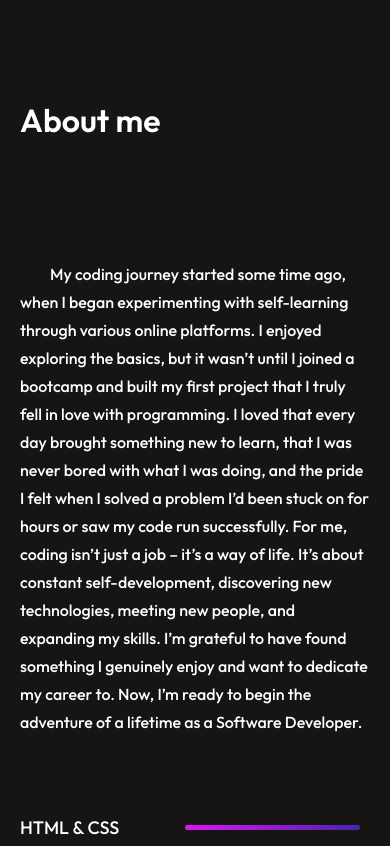
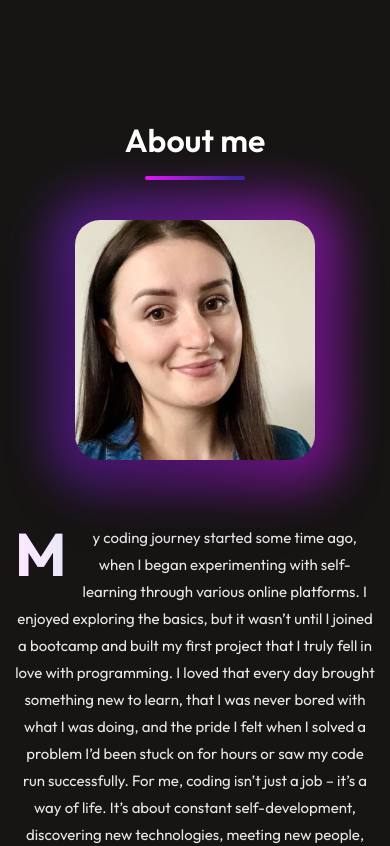
Before and after one commit to MarikaGanczarczyk/my-portfolio, a React (Vite) app in the folder portfolio-react/: page / in a window 390 px wide. Shown: the part 1100-1946 px from the top of the page. Built offline with nearby package versions, Linux system fonts and the light colour scheme.

Commit message:
About Me CSS added

```diff
--- a/portfolio-react/src/Components/About/About.css
+++ b/portfolio-react/src/Components/About/About.css
@@ -3,127 +3,229 @@
   flex-direction: column;
   align-items: center;
   justify-content: center;
-  gap: 80px;
-  margin: 80px 170px;
+  gap: 60px;
+  padding: 80px 20px;
 }
+
 .about-title {
-  position: relative;
+  text-align: center;
 }
+
 .about-title h1 {
-  padding: 0px 30px;
   font-size: 80px;
   font-weight: 600;
+  position: relative;
+  padding-bottom: 20px;
+}
+
+.about-title h1::after {
+  content: '';
+  position: absolute;
+  bottom: 0;
+  left: 50%;
+  transform: translateX(-50%);
+  width: 150px;
+  height: 4px;
+  background: linear-gradient(270deg, #4125a8 10%, #e516f8 100%);
+  border-radius: 2px;
 }
 
 .about-sections {
   display: flex;
-  gap: 80px;
+  gap: 60px;
+  max-width: 1300px;
+  width: 100%;
+  align-items: flex-start;
 }
+
+.about-left {
+  position: relative;
+}
+
+.about-left::before,
+.about-left::after {
+  content: '';
+  position: absolute;
+  border-radius: 35px;
+  filter: blur(25px);
+  z-index: -1;
+  transition: all 0.5s ease;
+}
+
+.about-left::before {
+  top: -15px;
+  left: -15px;
+  right: -15px;
+  bottom: -15px;
+  background: linear-gradient(135deg, #4125a8, #e516f8);
+  opacity: 0.6;
+}
+
+.about-left::after {
+  top: -25px;
+  left: -25px;
+  right: -25px;
+  bottom: -25px;
+  background: linear-gradient(225deg, #e516f8, #4125a8);
+  opacity: 0.3;
+}
+
+.about-left:hover::before,
+.about-left:hover::after {
+  filter: blur(35px);
+  opacity: 0.8;
+}
+
+.about-left img {
+  width: 450px;
+  height: auto;
+  object-fit: cover;
+  border-radius: 25px;
+  transition: all 0.5s ease;
+  position: relative;
+  z-index: 1;
+  box-shadow: 0 25px 70px rgba(0, 0, 0, 0.3);
+}
+
+.about-left img:hover {
+  transform: scale(1.03);
+}
+
 .about-right {
+  flex: 1;
   display: flex;
   flex-direction: column;
-  gap: 80px;
+  gap: 50px;
 }
-.about-para {
-  display: flex;
-  flex-direction: column;
-  gap: 80px;
-  font-size: 24px;
-  font-weight: 500;
-  line-height: 1.6;
-   text-indent: 30px;
+
+.about-para p {
+  font-size: 25px;
+  line-height: 1.8;
+  margin-bottom: 20px;
+  color: rgba(255, 255, 255, 0.9);
+}
+
+.about-para p::first-letter {
+  font-size: 60px;
+  font-weight: 700;
+  line-height: 1;
+  float: left;
+  margin-right: 8px;
+  background: linear-gradient(270deg, #4125a8 10%, #e516f8 100%);
+  background-clip: text;
+  -webkit-background-clip: text;
+  -webkit-text-fill-color: transparent;
+}
+
+.about-para p:last-child {
+  margin-bottom: 0;
 }
 .about-skills-2 {
   display: flex;
   flex-direction: column;
   gap: 20px;
+  width: 100%;
 }
+
 .about-skill {
   display: flex;
-  gap: 50px;
-  align-items: center;
-  transition: 0.3s;
+  flex-direction: column;
+  gap: 10px;
+  transition: all 0.3s ease;
 }
+
+.about-skill:hover {
+  transform: translateX(5px);
+}
+
 .about-skill p {
-  min-width: 150px;
-  font-size: 24px;
-  font-weight: 500;
+  font-size: 18px;
+  font-weight: 600;
+  margin: 0;
+  color: #fff;
+  letter-spacing: 0.5px;
 }
+
 .about-skill hr {
-  outline: none;
+  margin: 0;
   border: none;
-  width: 50%;
-  height: 8px;
-  border-radius: 50px;
-  background: linear-gradient(264deg, #4125a8 -5.09%, #e516f8 106.28%);
+  height: 10px;
+  background: linear-gradient(90deg, #4125a8 0%, #e516f8 100%);
+  border-radius: 20px;
+  transition: all 0.4s ease;
+  box-shadow: 0 4px 15px rgba(229, 22, 248, 0.3);
 }
-.about-skill:hover {
-  transform: scale(1.05);
-  transition: 0.3s;
+
+.about-skill:hover hr {
+  box-shadow: 0 6px 25px rgba(229, 22, 248, 0.5);
+  transform: scaleY(1.2);
 }
-@media (max-width: 768px) {
+
+/* Tablet */
+@media (max-width: 900px) {
   .about {
-    gap: 80px;
-    margin: 50px 70px;
-    align-items: start;
+    gap: 50px;
+    padding: 60px 20px;
   }
+
   .about-title h1 {
-    font-size: 50px;
-    padding: 0;
+    font-size: 48px;
   }
-  .about-sections{
+
+  .about-sections {
     flex-direction: column;
+    align-items: center;
+    gap: 40px;
   }
-  .about-left{
-    display: none;
+
+  .about-left img {
+    width: 320px;
   }
-  .about-para{
-    font-size: 18px;
-    line-height: 32px;
+
+  .about-right {
+    width: 100%;
   }
-  .about-skill{
-    gap: 20px;
-    align-items: center;
 
+  .about-para p {
+    font-size: 17px;
+    text-align: center;
   }
-  .about-skill p{
-    font-size: 20px;
+}
 
+/* Mobile */
+@media (max-width: 600px) {
+  .about {
+    gap: 40px;
+    padding: 50px 15px;
   }
- .about-skill hr{
-    height: 6px;
- }
 
+  .about-title h1 {
+    font-size: 38px;
+  }
+
+  .about-title h1::after {
+    width: 100px;
+  }
+
+  .about-left img {
+    width: 280px;
+  }
+
+  .about-para p {
+    font-size: 16px;
+  }
 }
 
 @media (max-width: 480px) {
-  .about {
-    gap: 40px;
-    margin: 30px 20px;
-    align-items: start;
-  }
   .about-title h1 {
     font-size: 32px;
-    padding: 0;
   }
-  .about-sections{
-    flex-direction: column;
+
+  .about-left img {
+    width: 240px;
   }
-  .about-left{
-    display: none;
-  }
-  .about-para{
-    font-size: 16px;
-    line-height: 28px;
-  }
-  .about-skill{
-    gap: 15px;
-    align-items: center;
-  }
-  .about-skill p{
-    font-size: 18px;
-  }
-  .about-skill hr{
-    height: 5px;
+
+  .about-para p {
+    font-size: 15px;
   }
 }
--- a/portfolio-react/src/Components/About/About.jsx
+++ b/portfolio-react/src/Components/About/About.jsx
@@ -1,6 +1,6 @@
 import "./About.css";
 
-import MyPic from "../../assets/MyPic.svg";
+import MyPic from "../../assets/MyPic.jpeg";
 
 const About = () => {
   return (
```
